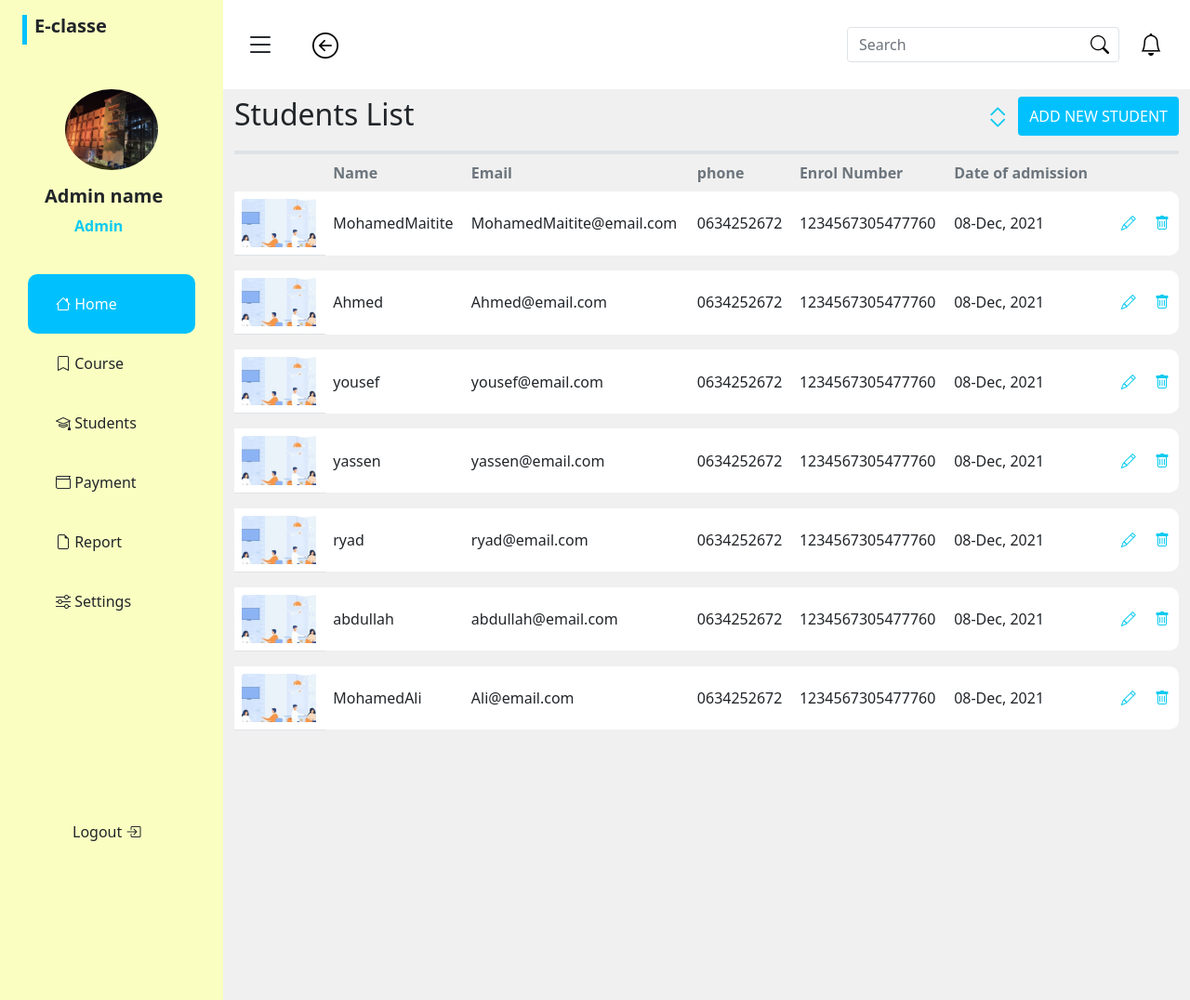
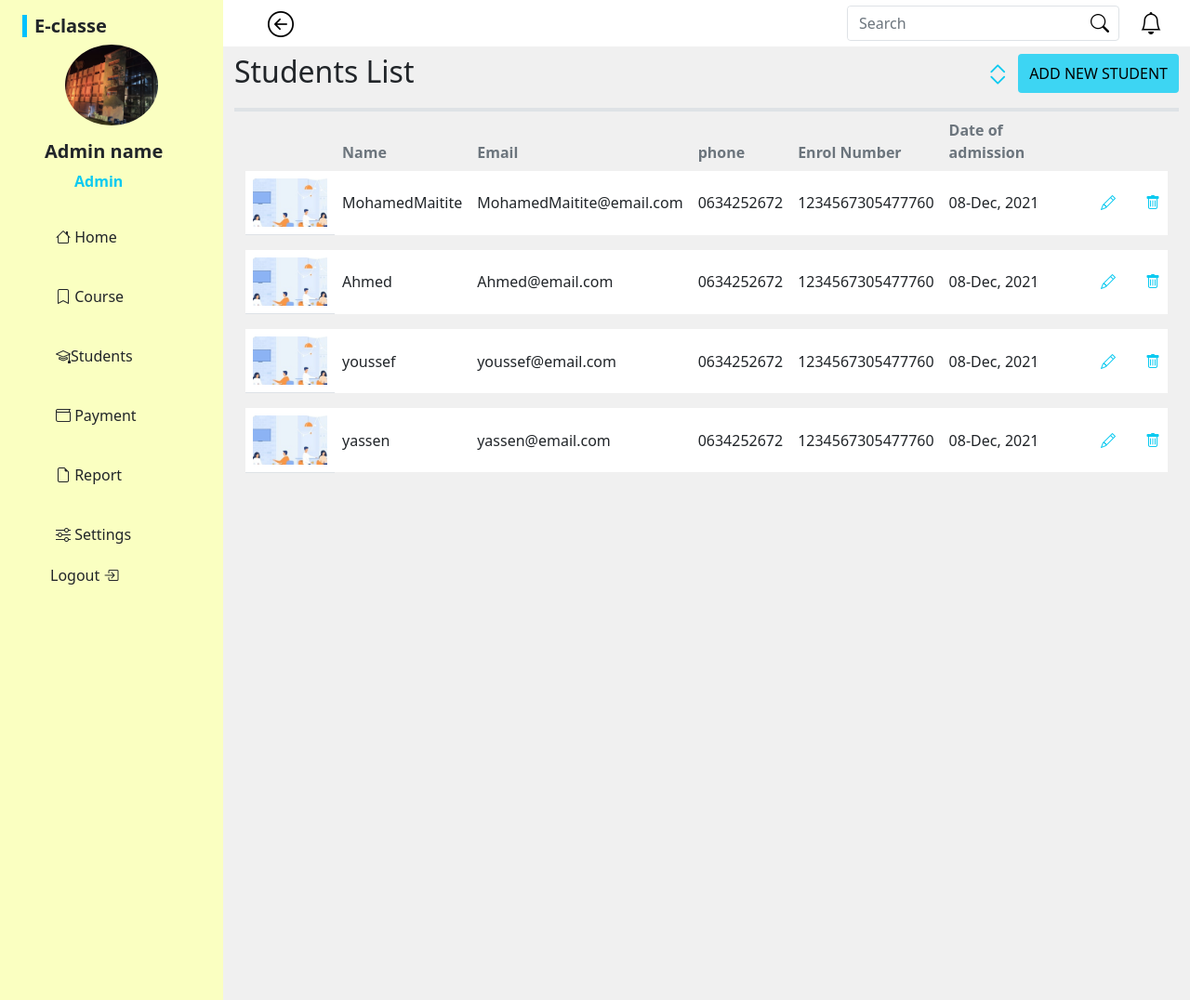
Before and after one commit to MaititeMohamed/E-Classe, a PHP site: page /Student.php in a window 1280 px wide. Shown: the whole page at 93% size. Run offline with PHP 8.4, Linux system fonts and the light colour scheme; some libraries are stand-ins or nearby versions.

Commit message:
Code refactoring

```diff
--- a/Header.php
+++ b/Header.php
@@ -1,14 +1,8 @@
-<?php
 
-echo
-'
-<nav class="navbar navbar-expand-lg navbar-light bg-white py-4 px-4">
+<nav class="navbar navbar-expand-lg navbar-light bg-white py-1  px-4">
 <div class="d-flex align-items-center">
-    <i class="bi bi-list primary-text fs-2 me-3" id="menu-toggle"></i>
-
-    <a class="text-black" href="#"> <i class="bi bi-arrow-left-circle fs-3 ms-4"></i></a>
+<a class="text-black" href="#"> <i class="bi bi-arrow-left-circle fs-3 ms-4"id="menu-toggle"></i></a>
 </div>
-
 <button class="navbar-toggler" type="button" data-bs-toggle="collapse"
     data-bs-target="#navbarSupportedContent" aria-controls="navbarSupportedContent"
     aria-expanded="false" aria-label="Toggle navigation">
@@ -38,8 +32,4 @@
 </div>
 
 
-</nav>'
-
-
-
-?>
+</nav>
--- a/Sidebar.php
+++ b/Sidebar.php
@@ -1,25 +1,24 @@
-<?php
-echo '
+
 <!--     start  Sidebar       -->
-        <div class=" d-flex flex-column asidebar-C" id="sidebar-wrapper" style="background: #FAFFC1;">
+        <div id="sidebar-wrapper" style="background: #FAFFC1;">
             <div class=" border-start border-5 ms-4 mt-3" style="border-color: #00C1FE !important;">
                 <h5 class="card-title fw-bold ms-2">E-classe</h5>
             </div>
-
-            <div class="d-flex flex-column  mt-5">
+            <div class="d-flex flex-column  mt-1">
                 <img class="rounded-circle align-self-center" src="img/youcode.jpeg" alt="Youcode" width="100px">
                 <h5 class="fw-bold ms-5 mt-3">Admin name</h5>
                 <p class="text-info ms-7 fw-bold">Admin</p>
             </div>
-            <div class="list-group list-group-flush my-4">
-                <a href="#" class="list-group-item list-group-item-action active w-75 second-text m-auto  aside-bar-links ">
-                    <i class="bi  bi-house "></i> Home</a>
-                <a href="dashboard.php"
+            <div class="list-group list-group-flush ">
+            <a href="dashboard.php"
+                    class="list-group-item list-group-item-action bg-transparent w-75 second-text m-auto  aside-bar-links ">
+                    <i class="bi bi-house"></i> Home</a>
+                <a href="#"
                     class="list-group-item list-group-item-action bg-transparent w-75 second-text m-auto  aside-bar-links ">
                     <i class="bi bi-bookmark"></i> Course</a>
                 <a href="Student.php"
                     class="list-group-item list-group-item-action  bg-transparent w-75 second-text m-auto  aside-bar-links ">
-                    <i class="bi bi-mortarboard"></i> Students</a>
+                    <i class="bi bi-mortarboard"></i>Students</a>
                 <a href="payment.php"
                     class="list-group-item list-group-item-action bg-transparent w-75 second-text m-auto  aside-bar-links ">
                     <i class="bi bi-wallet"></i> Payment</a>
@@ -29,12 +28,8 @@
                 <a href="#"
                     class="list-group-item list-group-item-action bg-transparent w-75 second-text m-auto  aside-bar-links ">
                     <i class="bi bi-sliders"></i> Settings</a>
-            </div>
-            <div class="ms-5 mt-6">
-                <a href="#" class="list-group-item list-group-item-action bg-transparent  second-text ">
+                    <a href="#" class="list-group-item list-group-item-action bg-transparent pt-0 ms-4  second-text ">
                     Logout <i class="bi bi-box-arrow-in-right"></i></a>
             </div>
         </div>
         <!--     end  Sidebar       -->
-        '
-?>
--- a/Student.php
+++ b/Student.php
@@ -2,7 +2,6 @@
 <?php
 $Student=array(
     array(
-
    'Name'=>"MohamedMaitite",
    'Email'=>"MohamedMaitite@email.com",
    	'phone'=>"0634252672",
@@ -18,8 +17,8 @@
     ),
     array(
 
-        'Name'=>"yousef",
-        'Email'=>"yousef@email.com",
+        'Name'=>"youssef",
+        'Email'=>"youssef@email.com",
             'phone'=>"0634252672",
          'Enrol Number'=>"1234567305477760",
          'Date of admission'=>"08-Dec, 2021",
@@ -54,7 +53,6 @@
                  'Enrol Number'=>"1234567305477760",
                  'Date of admission'=>"08-Dec, 2021",
                  ),
-
         );
 
 ?>
@@ -79,29 +77,20 @@
             border: none
         }
 
-        .table tbody td:first-child {
-            border-bottom-left-radius: 10px;
-            border-top-left-radius: 10px
-        }
-
-        .table tbody td:last-child {
-            border-bottom-right-radius: 10px;
-            border-top-right-radius: 10px
-        }
     </style>
 </head>
 <body>
+    <div class="d-flex" id="wrapper">
 
-    <div class="d-flex" id="wrapper">
         <!--     start  Sidebar       -->
-                <?php
+            <?php
             include 'Sidebar.php'
             ?>
         <!--     end  Sidebar       -->
 
        <!-- start  Content -->
-       <div id="page-content-wrapper" style="background:#e5e5e58f ;">
 
+       <div id="page-content-wrapper"  style="background:#e5e5e58f ;">
             <!-- start nav -->
             <?php
                  include 'Header.php'
@@ -109,32 +98,30 @@
             <!-- end nav -->
             <!-- start table -->
 
-            <div class="container-fluid">
+            <div class="container-fluid ">
                 <div class="d-flex justify-content-between  pt-2 border-4 border-bottom ">
                     <h2>Students List</h2>
-
                     <div  class="d-flex pb-3">
                         <i class="bi bi-chevron-expand fs-3 text-info pe-2 "></i>
-                        <button type="button" class="btn btn-primary active border-0  ">ADD NEW STUDENT</button>
+                        <button type="button" class="btn btn-info active border-0 ">ADD NEW STUDENT</button>
                     </div>
                 </div>
+                <div class="container-fluid">
+                <div class="table-responsive Tr " style="max-height:400px; ">
 
-                <table class="table">
+                <table class="table" >
                     <thead>
-                        <tr class="text-secondary   " >
-                            <th scope="col " "></th>
+                        <tr class="text-secondary" >
+                            <th scope="col"></th>
                             <th scope="col" >Name</th>
                             <th scope="col">Email</th>
                             <th scope="col">phone</th>
                             <th scope="col">Enrol Number</th>
                             <th scope="col">Date of admission</th>
                             <th scope="col"></th>
-
                         </tr>
                     </thead>
                     <tbody class="border-top-0 ">
-
-
                           <?php foreach($Student as $v) :?>
                                 <tr  class=" bg-white ">
                                     <th scope="row" > <img src="img/pu.jpg" alt="people" width="80">  </th>
@@ -143,30 +130,24 @@
                                     <td class="align-middle"><?php echo $v['phone'];?></td>
                                     <td class="align-middle"><?php echo $v['Enrol Number'];?></td>
                                     <td class="align-middle"><?php echo $v['Date of admission'];?></td>
-                                    <td class="align-middle" >  <a href="#" ><i class="bi bi-pencil  text-info mx-3"></i></a> <a href="#" ><i class="bi bi-trash text-info "></i></a></td>
-
+                                    <td class="align-middle" >
+                                        <a href="#" ><i class="bi bi-pencil  text-info mx-3"></i></a> </td>
+                                    <td class="align-middle" >  <a href="#" ><i class="bi bi-trash text-info "></i></a></td>
                                 </tr>
                                 <tr id="spacing-row">
                                 <td></td>
                                 </tr>
                             <?php endforeach ; ?>
-
-
-
                     </tbody>
                 </table>
+                </div>
+                </div>
 
 
 
             </div>
 
-
             <!-- end table -->
-
-
-
-
-
 
 
         </div>
--- a/css/style.css
+++ b/css/style.css
@@ -2,54 +2,35 @@
     background: linear-gradient(69.66deg, #00C1FE 19.39%, #FAFFC1 96.69%);
 }
 #sidebar-wrapper {
-    min-height: 100vh;
-    margin-left: -15rem;
-    -webkit-transition: margin 0.25s ease-out;
-    -moz-transition: margin 0.25s ease-out;
-    -o-transition: margin 0.25s ease-out;
-    transition: margin 0.25s ease-out;
+  min-height: 100vh;
+  margin-left: -15rem;
   }
-
 
   #sidebar-wrapper .list-group {
     width: 15rem;
   }
-
-
   #wrapper.toggled #sidebar-wrapper {
     margin-left: 0;
   }
-
   #menu-toggle {
     cursor: pointer;
   }
-
   .list-group-item {
     border: none;
     padding: 20px 30px;
-  }
-
-
-  .active {
-    background-color: #00C1FE !important;
   }
   @media (min-width: 768px) {
     #sidebar-wrapper {
       margin-left: 0;
     }
-
     #page-content-wrapper {
       min-width: 0;
       width: 100%;
     }
-
     #wrapper.toggled #sidebar-wrapper {
       margin-left: -15rem;
     }
   }
-  .aside-bar-links {
-    border-radius: 10px  !important;
-}
 .ms-6 {
     margin-left: 4rem ;
 }
@@ -104,3 +85,9 @@
   }
 
 }
+@media  screen and (max-width :429px){
+ .Tr{
+  max-width:350px;
+ }
+
+}
--- a/index.php
+++ b/index.php
@@ -24,19 +24,19 @@
                 <form action="">
                     <div class="form-group">
                         <label for="usrEmail">Email</label>
-                        <input type="email" class="form-control" id="usrEmail" name="Email" required
+                        <input type="email" class="form-control" id="usrEmail" name="Email"
                             placeholder="Enter you Email ">
                     </div>
                     <div class="form-group mt-3">
                         <label for="Password">Password</label>
-                        <input type="password" class="form-control" id="userPassword" name="password" required
+                        <input type="password" class="form-control" id="userPassword" name="password"
                             placeholder="Enter you password ">
                     </div>
                     <div class="form-check mt-3">
                         <input type="checkbox" class="form-check-input" id="Remember"  >
                         <label >Remember me</label>
                     </div>
-                    <button type="submit" class="btn btn-info container-fluid mt-2  text-uppercase">Sign In</button>
+                    <button type="submit" class="btn btn-info container-fluid mt-2  text-uppercase"><a class="text-decoration-none" href="dashboard.php">Sign In</a></button>
                      <div class="d-flex justify-content-center mt-3">
                     <p class="text-secondary">Forgot your password?<span > <a href="#">Reset Password</a> </span> </p>
                     </div>
```
Also changed, not shown: payment.php (+23 -8 lines).
